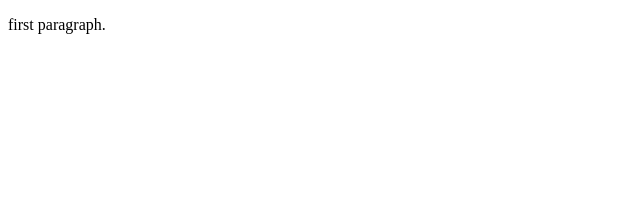
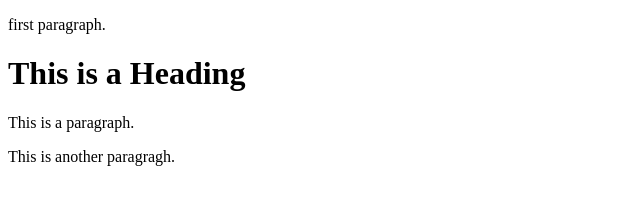
Before and after one commit to ma7moud-amin/learning-git, a plain HTML site: page index.html in a window 1280 px wide. Shown: the whole page, without its empty margins (0-640 px from the left). Drawn offline with Linux system fonts and the light colour scheme.

Commit message:
added another p tag

```diff
--- a/index.html
+++ b/index.html
@@ -5,5 +5,8 @@
 </head>
 <body>
 <p>first paragraph.</p>
+<h1>This is a Heading</h1>
+<p>This is a paragraph.</p>
+<p>This is another paragragh.</p>
 </body>
 </html>
```
